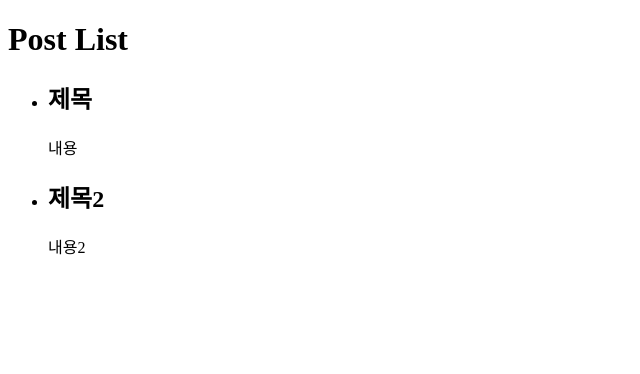
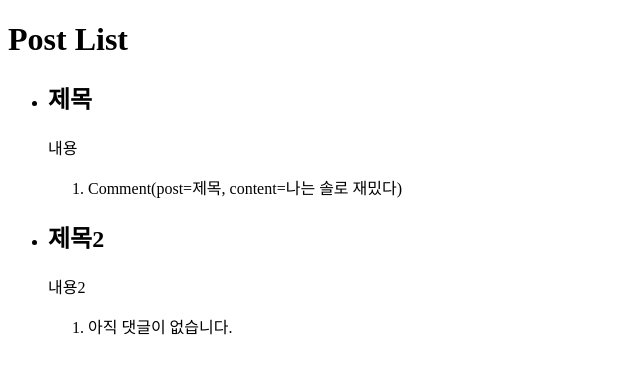
Before and after one commit to KUKARO-PYTHON-STUDY/DJANGO-TEST, a Django app: page /posts/ in a window 1280 px wide. Shown: the top 374 px of the page, without its empty margins (0-640 px from the left). Run offline with Django 5.2, Linux system fonts and the light colour scheme; data comes from the database, SQL or seed files in the repository; both versions use the stored data as it was after the commit.

Commit message:
feat:change

```diff
--- a/pylog/templates/post_list.html
+++ b/pylog/templates/post_list.html
@@ -7,6 +7,13 @@
       <li>
         <h2>{{post.title}}</h2>
         <p>{{post.content}}</p>
+        <ol>
+          {% for comment in post.comment_set.all %}
+          <li>{{comment}}</li>
+          {% empty %}
+          <li>아직 댓글이 없습니다.</li>
+          {% endfor %}
+        </ol>
       </li>
       {% endfor %}
     </ul>
```
Also changed, not shown: pylog/db.sqlite3.
